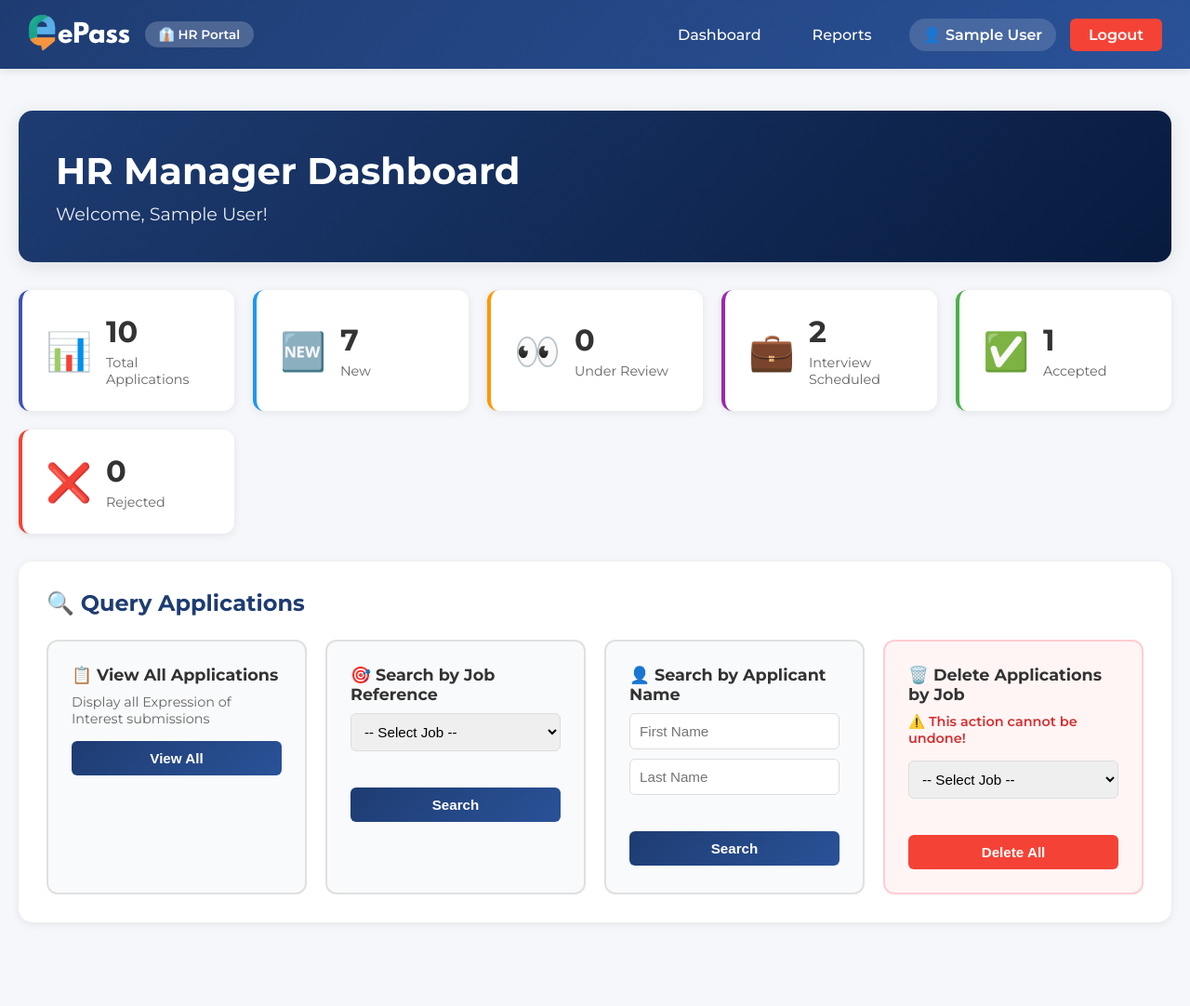
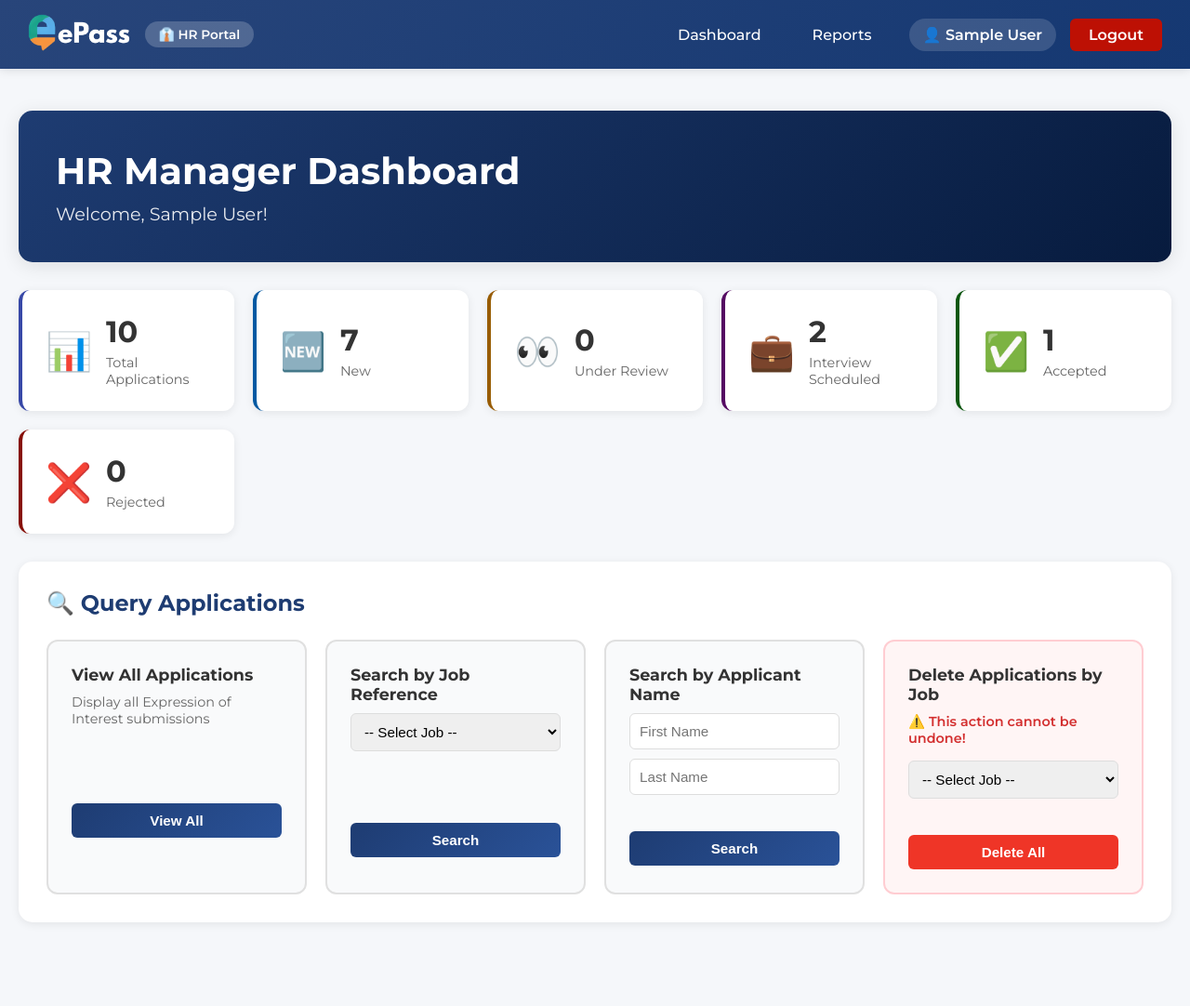
Before and after one commit to 106223201/project2, a PHP site: page /manage.php in a window 1280 px wide. Shown: the whole page at 93% size. Run offline with PHP 8.4, Linux system fonts and the light colour scheme; the visitor is signed in with stand-in values (Sample User, id 1); data comes from the database, SQL or seed files in the repository.

Commit message:
Adjusted css for manager and user dashboard

```diff
--- a/manage.php
+++ b/manage.php
@@ -282,17 +282,18 @@ $stats = mysqli_fetch_assoc($stats_result);
             <div class="query-grid">
                 <!-- List All EOIs -->
                 <div class="query-card">
-                    <h3>📋 View All Applications</h3>
+                    <h3>View All Applications</h3>
                     <p>Display all Expression of Interest submissions</p>
                     <form method="GET" action="manage.php">
                         <input type="hidden" name="query" value="all">
+                        <br><br><br>
                         <button type="submit" class="btn btn-primary">View All</button>
                     </form>
                 </div>
 
                 <!-- Search by Job Reference -->
                 <div class="query-card">
-                    <h3>🎯 Search by Job Reference</h3>
+                    <h3>Search by Job Reference</h3>
                     <form method="GET" action="manage.php">
                         <input type="hidden" name="query" value="by_job">
                         <select name="jobref" required>
@@ -303,13 +304,14 @@ $stats = mysqli_fetch_assoc($stats_result);
                             <option value="CE24D">CE24D (Cloud Engineer)</option>
                         </select>
                         <br>
+                        <br><br>
                         <button type="submit" class="btn btn-primary">Search</button>
                     </form>
                 </div>
 
                 <!-- Search by Name -->
                 <div class="query-card">
-                    <h3>👤 Search by Applicant Name</h3>
+                    <h3>Search by Applicant Name</h3>
                     <form method="GET" action="manage.php">
                         <input type="hidden" name="query" value="by_name">
                         <input type="text" name="fname" placeholder="First Name">
@@ -321,7 +323,7 @@ $stats = mysqli_fetch_assoc($stats_result);
 
                 <!-- Delete by Job Reference -->
                 <div class="query-card danger">
-                    <h3>🗑️ Delete Applications by Job</h3>
+                    <h3>Delete Applications by Job</h3>
                     <p class="warning">⚠️ This action cannot be undone!</p>
                     <form method="POST" action="manage.php" onsubmit="return confirm('Are you sure you want to delete all applications for this job?');">
                         <select name="delete_jobref" required>
--- a/manager-nav.inc
+++ b/manager-nav.inc
@@ -33,7 +33,7 @@ $manager_name = $is_manager_logged_in ? $_SESSION['manager_name'] : '';
 
 <style>
 #manager-nav {
-    background: linear-gradient(135deg, #1e3c72 0%, #2a5298 100%);
+    background: linear-gradient(135deg, #28457aff 0%, #153872ff 100%);
     box-shadow: 0 2px 10px rgba(0,0,0,0.1);
     position: fixed;
     top: 0;
@@ -106,7 +106,7 @@ $manager_name = $is_manager_logged_in ? $_SESSION['manager_name'] : '';
 }
 
 .logout-btn {
-    background: #f44336;
+    background: #bd1004ff;
     color: white;
     padding: 8px 20px;
     border-radius: 6px;
@@ -116,7 +116,7 @@ $manager_name = $is_manager_logged_in ? $_SESSION['manager_name'] : '';
 }
 
 .logout-btn:hover {
-    background: #d32f2f;
+    background: #a40505ff;
     transform: translateY(-2px);
 }
 
--- a/styles/manage.css
+++ b/styles/manage.css
@@ -1,9 +1,9 @@
 /*
-author: Nguyen Tuan Anh
+author: Nguyen Tuan Anh & Kenzie Duong Nguyen
 
 created: 14/11/2025
 
-last modified: 15/11/2025
+last modified: 17/11/2025
 
 description: css for manage.php page
 */
@@ -87,12 +87,12 @@ body {
     font-size: 0.9rem;
 }
 
-.stat-card.total { border-left: 4px solid #3f51b5; }
-.stat-card.new { border-left: 4px solid #2196f3; }
-.stat-card.review { border-left: 4px solid #ff9800; }
-.stat-card.interview { border-left: 4px solid #9c27b0; }
-.stat-card.accepted { border-left: 4px solid #4caf50; }
-.stat-card.rejected { border-left: 4px solid #f44336; }
+.stat-card.total { border-left: 4px solid #3748a7; }
+.stat-card.new { border-left: 4px solid #0059a2; }
+.stat-card.review { border-left: 4px solid #985c01; }
+.stat-card.interview { border-left: 4px solid #550b62; }
+.stat-card.accepted { border-left: 4px solid #0a560d; }
+.stat-card.rejected { border-left: 4px solid #870f07; }
 
 /* Alert Messages */
 .alert {
@@ -208,12 +208,12 @@ body {
 }
 
 .btn-danger {
-    background: #f44336;
+    background: #ef3527;
     color: white;
 }
 
 .btn-danger:hover {
-    background: #d32f2f;
+    background: #b51e1e;
     transform: translateY(-2px);
 }
 
--- a/styles/manager-login.css
+++ b/styles/manager-login.css
@@ -1,3 +1,4 @@
+/* Author: Kenzie Duong Nguyen */
 @import url('https://fonts.googleapis.com/css2?family=Montserrat:wght@300;400;500;600;700&display=swap');
 
 
--- a/styles/manager-register.css
+++ b/styles/manager-register.css
@@ -1,3 +1,5 @@
+/* Author: Kenzie Duong Nguyen */
+
 @import url('https://fonts.googleapis.com/css2?family=Montserrat:wght@300;400;500;600;700&display=swap');
         * {
             margin: 0;
--- a/user-nav.inc
+++ b/user-nav.inc
@@ -115,7 +115,7 @@ $username = $is_logged_in ? getCurrentUsername() : '';
 }
 
 .logout-btn {
-    background: #fa1807ff;
+    background: #bd1004ff;
     color: white;
     padding: 8px 20px;
     border-radius: 6px;
@@ -126,7 +126,7 @@ $username = $is_logged_in ? getCurrentUsername() : '';
 }
 
 .logout-btn:hover {
-    background: #d32f2f;
+    background: #b30202ff;
     transform: translateY(-2px);
 }
 
```
Also changed, not shown: styles/dashboard.css (+6 -6 lines).
